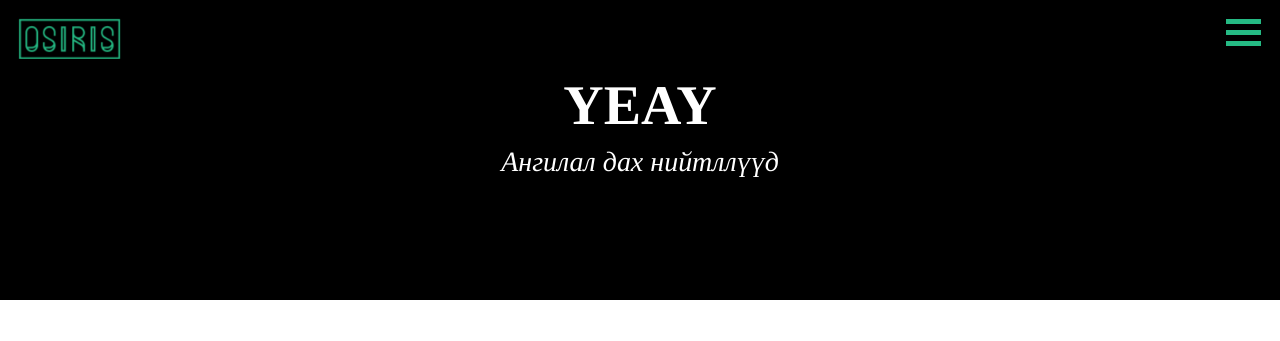
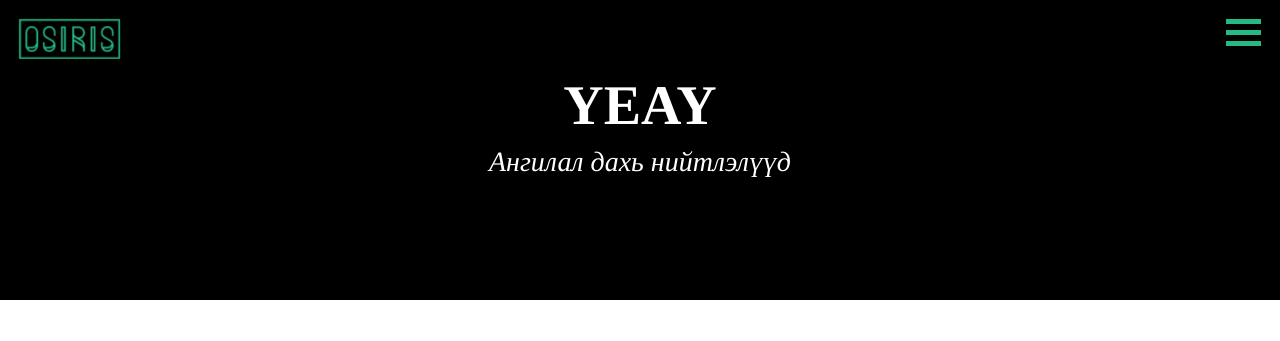
Before and after one commit to enkhee-Osiris/enkhee-osiris.github.io, a Jekyll site: the page built from _my_categories/yeay.md, in a window 1280 px wide. Shown: the top 341 px of the page. Built offline with Jekyll 4.4.1, drawn with Linux system fonts in a browser that asks for light colours; nearby versions of some CDN libraries.

Commit message:
Fix grammar mistake

```diff
--- a/_layouts/blog_by_category.html
+++ b/_layouts/blog_by_category.html
@@ -2,8 +2,8 @@
 layout: default
 ---
 {% include setup %}
-{% capture page_subtitle %}Ангилал дах нийтллүүд{% endcapture %}
 
+{% capture page_subtitle %}Ангилал дахь нийтлэлүүд{% endcapture %}
 {% include title_header title=page.name subtitle=page_subtitle %}
 
 <div class="container">
--- a/_layouts/blog_by_tag.html
+++ b/_layouts/blog_by_tag.html
@@ -2,7 +2,7 @@
 layout: default
 ---
 {% include setup %}
-{% capture page_subtitle %}Шошготой нийтллүүд{% endcapture %}
+{% capture page_subtitle %}Шошготой нийтлэлүүд{% endcapture %}
 
 {% include title_header title=page.name subtitle=page_subtitle %}
 
```
Also changed, not shown: 1 other file.
